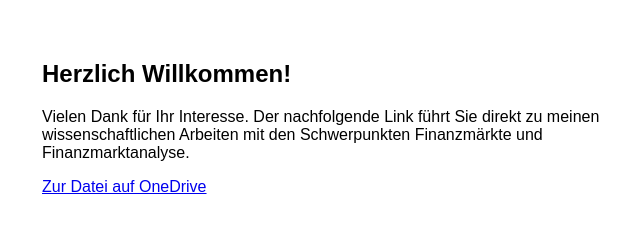
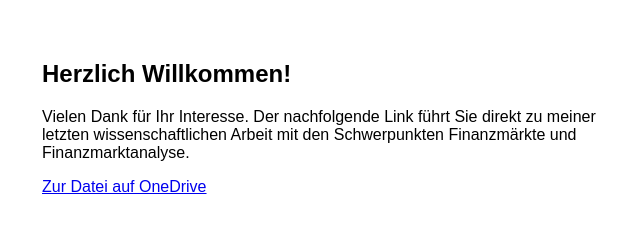
Before and after one commit to TWolframm/TWolframm.github.io, a plain HTML site: page index.html in a window 1280 px wide. Shown: the whole page, without its empty margins (298-938 px from the left). Drawn offline with Linux system fonts and the light colour scheme.

Commit message:
Update index.html

```diff
--- a/index.html
+++ b/index.html
@@ -6,7 +6,7 @@
 </head>
 <body style="font-family: Arial, sans-serif; padding: 40px; max-width: 600px; margin: auto;">
   <h2>Herzlich Willkommen!</h2>
-  <p>Vielen Dank für Ihr Interesse. Der nachfolgende Link führt Sie direkt zu meinen wissenschaftlichen Arbeiten mit den Schwerpunkten Finanzmärkte und Finanzmarktanalyse.</p>
+  <p>Vielen Dank für Ihr Interesse. Der nachfolgende Link führt Sie direkt zu meiner letzten wissenschaftlichen Arbeit mit den Schwerpunkten Finanzmärkte und Finanzmarktanalyse.</p>
   <p><a href="https://1drv.ms/f/c/66d487a494940e2f/EkClqNHU6t9DsE9Helkv-OABycTtB4Yg-OgaSq0hzBz4GQ">Zur Datei auf OneDrive</a></p>
 </body>
 </html>
```
